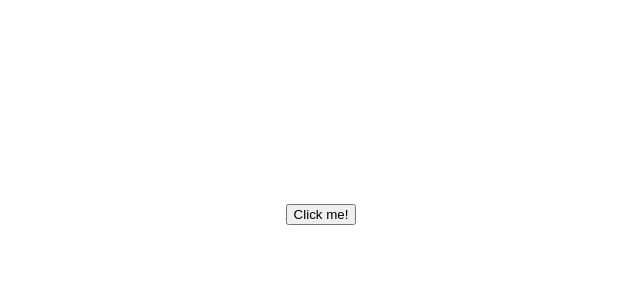
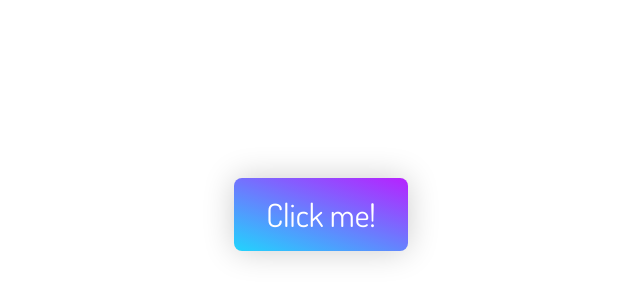
Before and after one commit to tu4mo/just-add-a-button, a React app: page / in a window 1280 px wide. Shown: the part 186-486 px from the top of the page, without its empty margins (319-959 px from the left). Built offline with nearby package versions, Linux system fonts and the light colour scheme.

Commit message:
Add web font and styled-components, style the Button

```diff
--- a/package.json
+++ b/package.json
@@ -21,6 +21,7 @@
   "devDependencies": {
     "@types/react": "^16.9.13",
     "@types/react-dom": "^16.9.4",
+    "@types/styled-components": "^4.4.0",
     "clean-webpack-plugin": "^3.0.0",
     "cross-env": "^6.0.3",
     "html-webpack-plugin": "^3.2.0",
@@ -32,6 +33,7 @@
   },
   "dependencies": {
     "react": "^16.12.0",
-    "react-dom": "^16.12.0"
+    "react-dom": "^16.12.0",
+    "styled-components": "^4.4.1"
   }
 }
--- a/src/Button.tsx
+++ b/src/Button.tsx
@@ -1,5 +1,25 @@
 import React from "react";
+import styled from "styled-components";
 
-const Button = () => <button>Click me!</button>;
+const StyledButton = styled.button`
+  background-color: #21d4fd;
+  background-image: linear-gradient(19deg, #21d4fd 0%, #b721ff 100%);
+  box-shadow: 0 0 2rem rgba(0, 0, 0, 0.2);
+  border: 0;
+  border-radius: 0.5rem;
+  color: #fff;
+  font-family: "Dosis";
+  font-size: 2rem;
+  outline: none;
+  padding: 1rem 2rem;
+
+  &:active {
+    box-shadow: 0 0 0.5rem rgba(0, 0, 0, 0.3);
+    opacity: 0.9;
+    transform: scale(0.96);
+  }
+`;
+
+const Button = () => <StyledButton>Click me!</StyledButton>;
 
 export default Button;
--- a/src/index.html
+++ b/src/index.html
@@ -1,6 +1,10 @@
 <html>
   <head>
     <title>Just add a button</title>
+    <link
+      href="https://fonts.googleapis.com/css?family=Dosis&display=swap"
+      rel="stylesheet"
+    />
   </head>
   <body style="margin: 0;">
     <div id="root"></div>
```
Also changed, not shown: 5 other files (tests, documents, lock files or other folders).
